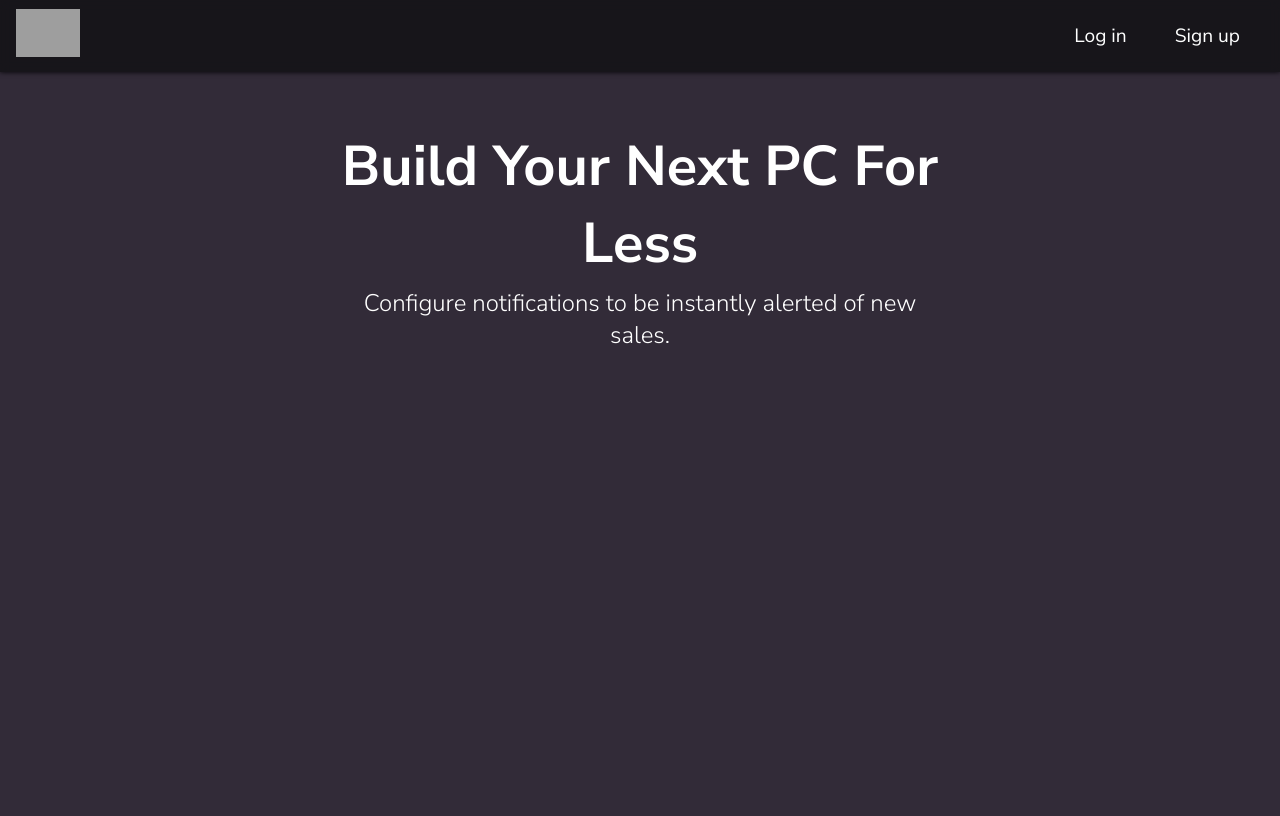
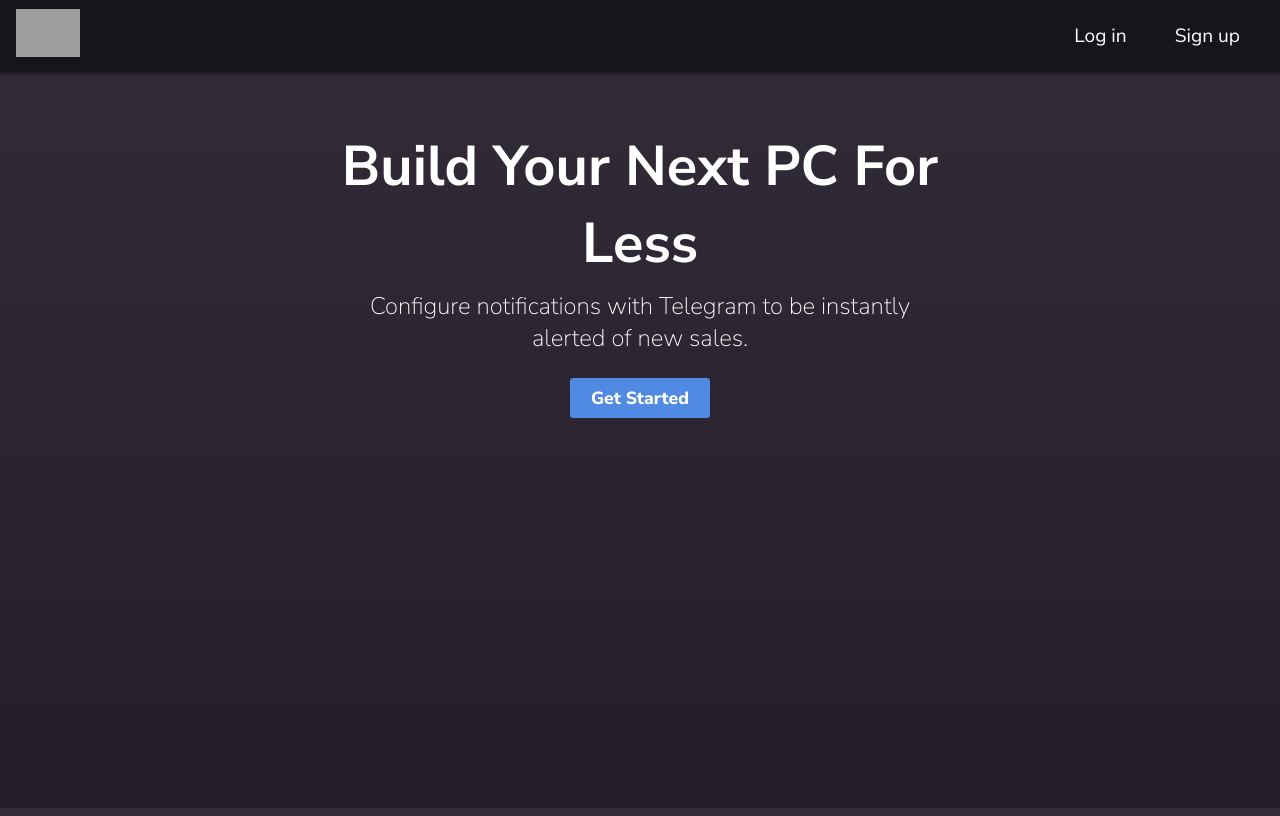
Before and after one commit to BrandonBelardo/r-buildapcsales-tracker, a Next.js app: page / in a window 1280 px wide. Built offline with nearby package versions, Linux system fonts and the light colour scheme; grey boxes are pictures that could not be loaded.

Commit message:
Added background gradiant and button with no functionality yet

```diff
--- a/components/Landing/Navbar.js
+++ b/components/Landing/Navbar.js
@@ -7,7 +7,7 @@ export default function Navbar() {
                 <NavLogo src ="https://cdn1.iconfinder.com/data/icons/computer-components-6/32/cpu_processor_computer_chip-512.png"/>
             </NavLogoLink>
             <NavLinkContainer>
-                <NavLink href=  "#">Log in</NavLink>
+                <NavLink href="#">Log in</NavLink>
                 <NavLink href="#">Sign up</NavLink>
             </NavLinkContainer>
         </NavContainer>
--- a/pages/_app.js
+++ b/pages/_app.js
@@ -6,6 +6,14 @@ const GlobalStyle = createGlobalStyle`
         color: white;
         background-color:rgb(50, 43, 56);
         font-family: "Nunito Sans", serif;
+        margin: 8px 0px 0px;
+    }
+
+    a {
+      font-style: inherit;
+      color: inherit;
+      text-decoration: none;
+      font-family: inherit;
     }
 `;
 
@@ -24,9 +32,7 @@ export default function App({ Component, pageProps }) {
             <meta name="msapplication-TileColor" content="#da532c"/>
             <meta name="theme-color" content="#ffffff"/>
             <link rel="preconnect" href="https://fonts.googleapis.com"/>
-            <link rel="preconnect" href="https://fonts.gstatic.com" crossorigin/>
-            <link href="https://fonts.googleapis.com/css2?family=Nunito+Sans:ital,opsz,wght@0,6..12,200..1000;1,6..12,200..1000&family=Open+Sans:ital,wght@0,300..800;1,300..800&display=swap" rel="stylesheet"/>
-      </Head>
+            <link rel="preconnect" href="https://fonts.gstatic.com" crossorigin/> <link href="https://fonts.googleapis.com/css2?family=Nunito+Sans:ital,opsz,wght@0,6..12,200..1000;1,6..12,200..1000&family=Open+Sans:ital,wght@0,300..800;1,300..800&display=swap" rel="stylesheet"/> </Head>
       <GlobalStyle/>
       <Component {... pageProps} ></Component>
     </>
--- a/pages/index.js
+++ b/pages/index.js
@@ -1,5 +1,6 @@
 import Navbar from "@/components/Landing/Navbar";
 import styled from "styled-components";
+import Link from "next/link";
 
 export default function Home() {
     return(
@@ -11,8 +12,9 @@ export default function Home() {
                         Build Your Next PC For Less
                     </MainHeader>
                     <MainSubHeader>
-                        Configure notifications to be instantly alerted of new sales.
+                        Configure notifications with Telegram to be instantly alerted of new sales.
                     </MainSubHeader>
+                    <GetStartedButton href="/">Get Started</GetStartedButton>
                 </LandingTextContainer>
             </PageContainer>
         </>
@@ -21,11 +23,12 @@ export default function Home() {
 
  const PageContainer = styled.div`
     display: flex;
-    justify-content: center; /* Centers horizontally */
+    justify-content: center;
     text-align: center;
-    min-height: 100vh; /* Ensures it covers the full viewport */
+    min-height: 100vh;
     width: 100%;
-    padding: 20px; /* Prevents content from touching edges */
+    padding: 20px;
+    background: linear-gradient(0deg, rgb(37, 29, 43), rgb(50, 43, 56));
     box-sizing: border-box;
 
  `;
@@ -45,11 +48,26 @@ export default function Home() {
  `;
 
  const MainSubHeader = styled.h2`
-    margin: 5px;
     font-size: 1.5rem;
-    font-weight: 300;
+    font-weight: 200;
+    margin: 0.5rem;
  `;
 
- const GetStartedButton = styled.button`
+ const GetStartedButton = styled(Link)`
+    display: inline-block;
+    background-color:rgb(81, 138, 227);
+    padding: 0.5rem 0.875rem;
+    margin: 1rem;
+    font-weight: 750;
+    font-size: 1.1rem;
+    border-color: rgb(81, 138, 227);
+    border-radius: 0.2rem;
+    width: 7rem;
+    transition: background-color 0.2s;
+
+    &:hover {
+        background-color: rgb(67, 111, 182);
+    }
+
 
  `
```
